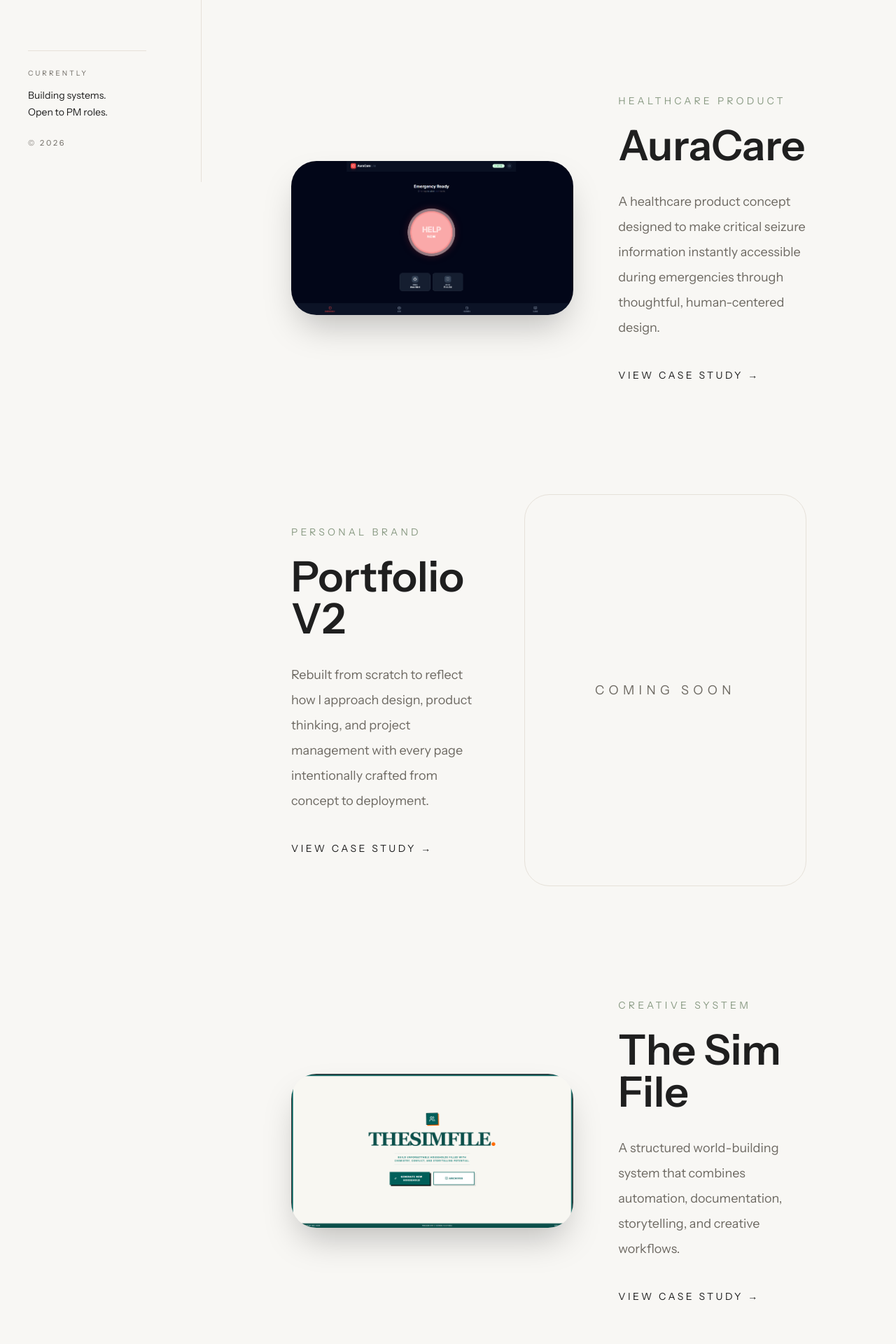
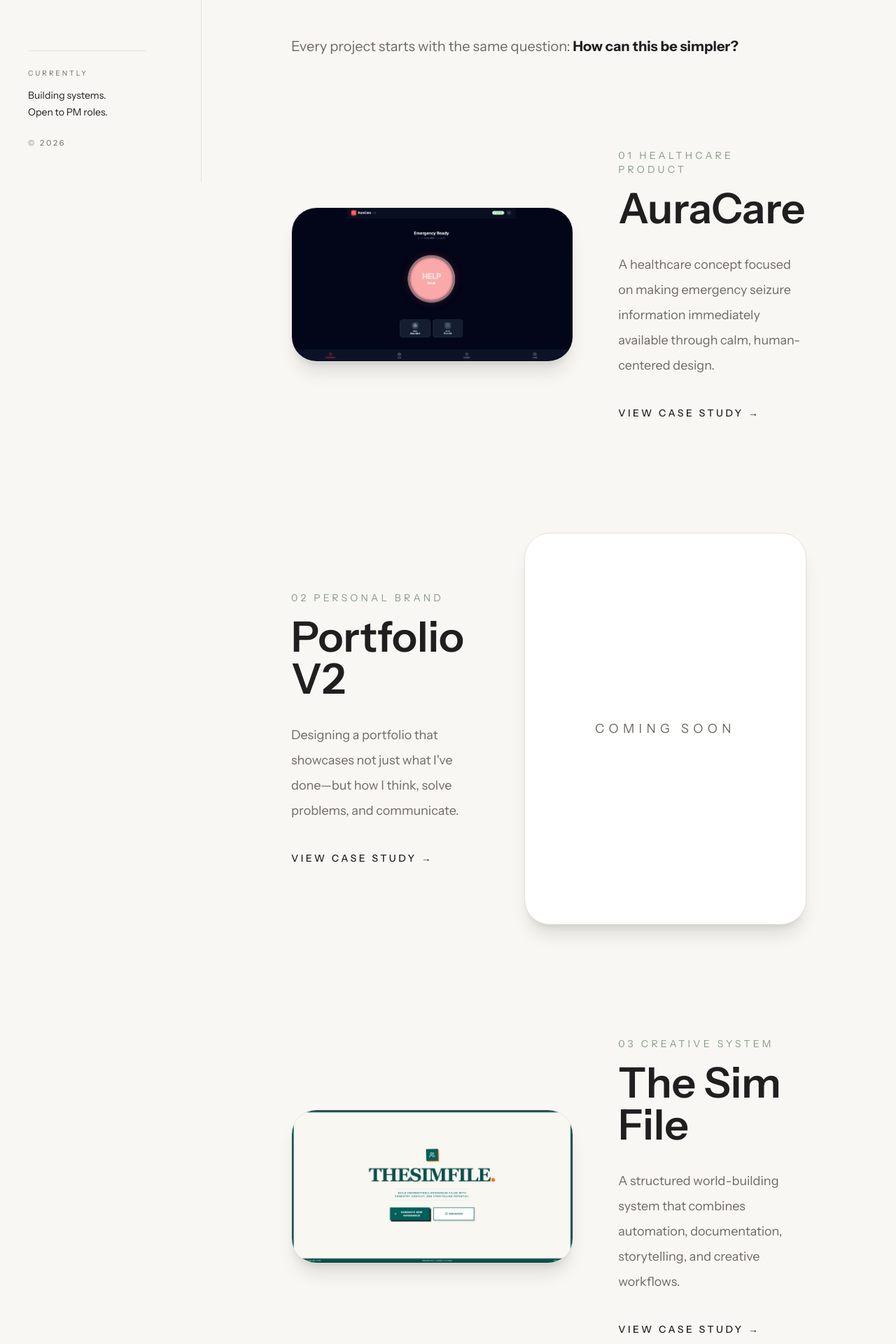
Before and after one commit to tanztylr/Tanza-Portfolio, a Next.js app: page /projects in a window 1280 px wide. Shown: the part 540-2460 px from the top of the page at 70% size. Built offline with nearby package versions, Linux system fonts and the light colour scheme.

Commit message:
app/projects/page.tsx

```diff
--- a/app/experience/page.tsx
+++ b/app/experience/page.tsx
@@ -172,10 +172,10 @@ export default function ExperiencePage() {
                     <button
                       key={job.id}
                       onClick={() => setSelectedJob(job)}
-                      className={`w-full cursor-pointer rounded-3xl border p-6 text-left transition-all duration-300 ease-out
+                      className={`w-full rounded-3xl border p-6 text-left transition duration-300 ${
                         active
-  ? "border-[color:var(--accent)] bg-[color:var(--accent)]/10 scale-[1.02] shadow-lg ring-1 ring-[color:var(--accent)]"
-  : "border-[color:var(--border)] hover:border-[color:var(--accent)] hover:-translate-y-1 hover:scale-[1.01] hover:shadow-xl"
+                          ? "border-[color:var(--accent)] bg-[color:var(--accent)]/10"
+                          : "border-[color:var(--border)] hover:border-[color:var(--accent)]"
                       }`}
                     >
 
--- a/app/globals.css
+++ b/app/globals.css
@@ -50,3 +50,18 @@ body {
   -ms-overflow-style: none;
   scrollbar-width: none;
 }
+/* Shared interactive animations */
+
+.interactive {
+  transition:
+    transform 200ms ease,
+    box-shadow 200ms ease,
+    border-color 200ms ease,
+    background-color 200ms ease;
+}
+
+.interactive:hover {
+  transform: translateY(-4px);
+  border-color: var(--accent);
+  box-shadow: 0 14px 30px rgba(20, 20, 20, 0.08);
+}
--- a/app/projects/page.tsx
+++ b/app/projects/page.tsx
@@ -1,24 +1,21 @@
 "use client";
 
 import Navigation from "../components/Navigation";
+import FadeIn from "../components/FadeIn";
 import Image from "next/image";
 
 export default function ProjectsPage() {
   return (
     <main className="min-h-screen bg-[color:var(--background)] text-[color:var(--foreground)]">
-
       <div className="flex">
-
         <Navigation />
 
         <div className="flex-1">
-
           <div className="mx-auto max-w-7xl px-20 py-24 xl:px-32">
-
             {/* Hero */}
 
+            <FadeIn>
               <section>
-
                 <p className="text-sm uppercase tracking-[0.25em] text-[color:var(--accent)]">
                   Selected Work
                 </p>
@@ -26,31 +23,29 @@ export default function ProjectsPage() {
                 <h1 className="mt-6 max-w-5xl text-6xl font-semibold leading-[1.02] md:text-8xl">
                   Products,
                   <br />
-                projects &
+                  systems &
                   <br />
-                things I've built.
+                  thoughtful solutions
                 </h1>
 
-              <p className="mt-10 max-w-3xl text-xl leading-9 text-[color:var(--muted)]">
-                Every project begins with the same question:
+                <p className="mt-14 max-w-3xl text-xl leading-9 text-[color:var(--muted)]">
+                  Every project starts with the same question:
                   <strong className="text-[color:var(--foreground)]">
-                  {" "}How can this be easier for the people using it?
+                    {" "}
+                    How can this be simpler?
                   </strong>
                 </p>
-
               </section>
+            </FadeIn>
 
             {/* AuraCare */}
-
+            <FadeIn>
               <section className="mt-32">
-
                 <a
                   href="/projects/auracare"
                   className="group grid items-center gap-16 lg:grid-cols-[1.2fr_0.8fr]"
                 >
-
-                <div className="overflow-hidden rounded-[36px] shadow-2xl">
-
+                  <div className="overflow-hidden rounded-[36px] border border-[color:var(--border)] bg-white shadow-xl transition-shadow duration-500 group-hover:shadow-2xl">
                     <Image
                       src="/images/auracare lite homescreen.png"
                       alt="AuraCare"
@@ -58,88 +53,73 @@ export default function ProjectsPage() {
                       height={900}
                       className="transition duration-700 group-hover:scale-105"
                     />
-
                   </div>
 
                   <div>
-
                     <p className="text-sm uppercase tracking-[0.3em] text-[color:var(--accent)]">
-                    Healthcare Product
+                      01 Healthcare Product
                     </p>
 
-                  <h2 className="mt-6 text-6xl font-semibold">
+                    <h2 className="mt-4 text-6xl font-semibold">
                       AuraCare
                     </h2>
 
-                  <p className="mt-8 text-lg leading-9 text-[color:var(--muted)]">
-                    A healthcare product concept designed
-                    to make critical seizure information instantly accessible
-                    during emergencies through thoughtful, human-centered design.
+                    <p className="mt-8 max-w-md text-lg leading-9 text-[color:var(--muted)]">
+                      A healthcare concept focused on making emergency seizure
+                      information immediately available through calm,
+                      human-centered design.
                     </p>
 
-                  <p className="mt-10 text-sm uppercase tracking-[0.25em] transition group-hover:translate-x-2">
+                    <p className="mt-10 inline-block text-sm font-medium uppercase tracking-[0.25em] transition-transform duration-300 group-hover:translate-x-1">
                       View Case Study →
                     </p>
-
                   </div>
-
                 </a>
-
               </section>
+            </FadeIn>
 
             {/* Portfolio */}
-
+            <FadeIn>
               <section className="mt-40">
-
                 <a
                   href="/projects/portfolio-v2"
                   className="group grid items-center gap-16 lg:grid-cols-[0.8fr_1.2fr]"
                 >
-
                   <div>
-
                     <p className="text-sm uppercase tracking-[0.3em] text-[color:var(--accent)]">
-                    Personal Brand
+                      02 Personal Brand
                     </p>
 
-                  <h2 className="mt-6 text-6xl font-semibold">
-                    Portfolio V2
-                  </h2>
+                    <h2 className="mt-4 text-6xl font-semibold">Portfolio V2</h2>
 
-                  <p className="mt-8 text-lg leading-9 text-[color:var(--muted)]">
-                    Rebuilt from scratch to reflect how I approach design, product thinking, and project management
-                    with every page intentionally crafted from concept to deployment.
+                    <p className="mt-8 max-w-md text-lg leading-9 text-[color:var(--muted)]">
+                      Designing a portfolio that showcases not just what I've
+                      done—but how I think, solve problems, and communicate.
                     </p>
 
-                  <p className="mt-10 text-sm uppercase tracking-[0.25em] transition group-hover:translate-x-2">
+                    <p className="mt-10 inline-block text-sm font-medium uppercase tracking-[0.25em] transition-transform duration-300 group-hover:translate-x-1">
                       View Case Study →
                     </p>
-
                   </div>
 
-                <div className="flex h-[560px] items-center justify-center rounded-[36px] border border-[color:var(--border)] bg-[color:var(--surface)] transition duration-500 group-hover:-translate-y-2">
-
+                  <div className="flex h-[560px] items-center justify-center rounded-[36px] border border-[color:var(--border)] bg-[color:var(--card)] shadow-xl transition-shadow duration-500 group-hover:shadow-2xl">
                     <p className="text-lg uppercase tracking-[0.35em] text-[color:var(--muted)]">
                       Coming Soon
                     </p>
-
                   </div>
-
                 </a>
-
               </section>
+            </FadeIn>
 
             {/* Sim File */}
 
+            <FadeIn>
   <section className="mt-40 pb-24">
-
                 <a
                   href="/projects/the-sim-file"
                   className="group grid items-center gap-16 lg:grid-cols-[1.2fr_0.8fr]"
                 >
-
-                <div className="overflow-hidden rounded-[36px] shadow-2xl">
-
+                  <div className="overflow-hidden rounded-[36px] border border-[color:var(--border)] bg-white shadow-xl transition-shadow duration-500 group-hover:shadow-2xl">
                     <Image
                       src="/images/sim-file-home.png"
                       alt="The Sim File"
@@ -147,40 +127,32 @@ export default function ProjectsPage() {
                       height={900}
                       className="transition duration-700 group-hover:scale-105"
                     />
-
                   </div>
 
                   <div>
-
                     <p className="text-sm uppercase tracking-[0.3em] text-[color:var(--accent)]">
-                    Creative System
+                      03 Creative System
                     </p>
 
-                  <h2 className="mt-6 text-6xl font-semibold">
+                    <h2 className="mt-4 text-6xl font-semibold">
                       The Sim File
                     </h2>
 
-                  <p className="mt-8 text-lg leading-9 text-[color:var(--muted)]">
+                    <p className="mt-8 max-w-md text-lg leading-9 text-[color:var(--muted)]">
                       A structured world-building system that combines automation,
                       documentation, storytelling, and creative workflows.
                     </p>
 
-                  <p className="mt-10 text-sm uppercase tracking-[0.25em] transition group-hover:translate-x-2">
+                    <p className="mt-10 inline-block text-sm font-medium uppercase tracking-[0.25em] transition-transform duration-300 group-hover:translate-x-1">
                       View Case Study →
                     </p>
-
                   </div>
-
                 </a>
-
               </section>
-
+            </FadeIn>
           </div>
-
         </div>
-
       </div>
-
     </main>
   );
 }
```
Also changed, not shown: app/projects/tech-teens/page.tsx (added, +250 -0 lines). Lines whose indentation alone changed are shown as unchanged.
